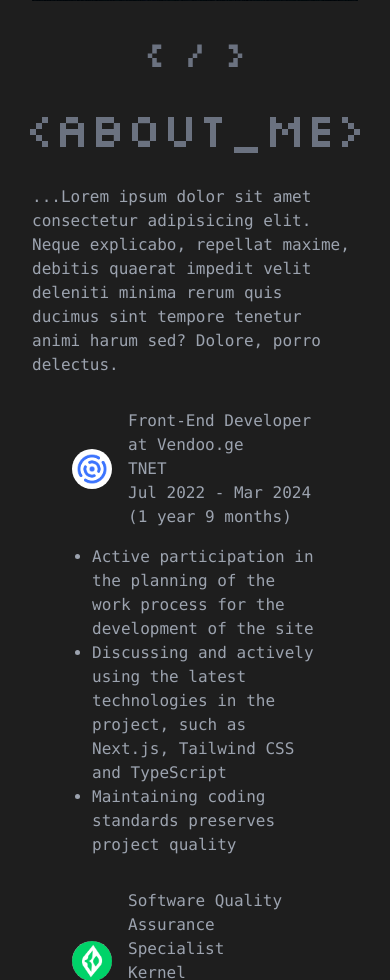
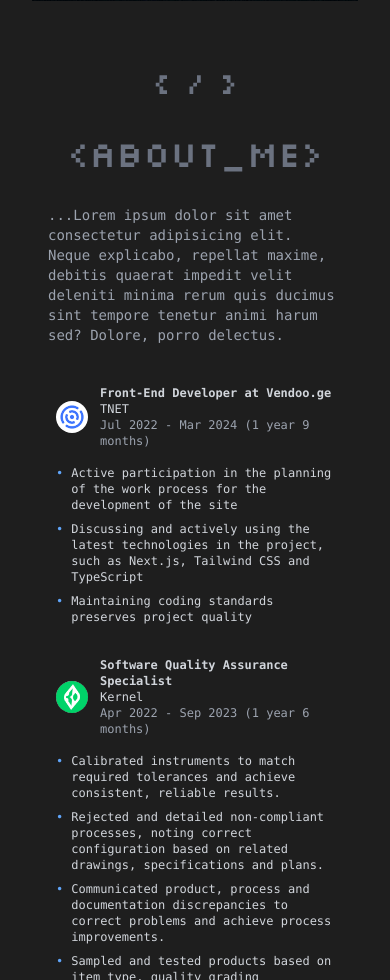
Before and after one commit to zura445/portfolio, a React (Vite) app: page / in a window 390 px wide. Shown: the part 1020-2000 px from the top of the page. Built offline with nearby package versions, Linux system fonts and the light colour scheme.

Commit message:
add animation

```diff
--- a/src/components/AboutMe.tsx
+++ b/src/components/AboutMe.tsx
@@ -1,58 +1,72 @@
-import { useState } from "react";
+import React, { useState, useRef, useEffect } from "react";
 import jobsData from "../../src/jobsData.json";
 
+interface Job {
+  logo: string;
+  title: string;
+  company: string;
+  duration: string;
+  responsibilities: string[];
+}
+
 function AboutMe() {
-  const { jobs } = jobsData;
+  const { jobs } = jobsData as { jobs: Job[] };
   const [showAll, setShowAll] = useState(false);
+  const [contentHeight, setContentHeight] = useState("0px");
+  const contentRef = useRef<HTMLDivElement>(null);
 
-  const visibleJobs = showAll ? jobs : jobs.slice(0, 2);
+  useEffect(() => {
+    if (contentRef.current) {
+      setContentHeight(
+        showAll ? `${contentRef.current.scrollHeight}px` : "0px"
+      );
+    }
+  }, [showAll]);
 
   const toggleJobsVisibility = () => {
     setShowAll(!showAll);
   };
 
   return (
-    <div>
-      <div className="flex justify-center text-4xl mt-8 text-gray-500">
+    <div className="px-4 sm:px-6 lg:px-8 py-8">
+      <div className="flex justify-center text-3xl sm:text-4xl mt-8 text-gray-500">
         {"{ "}/{" }"}
       </div>
-      <div className="flex justify-center text-5xl md:text-8xl mt-8 text-gray-500">
+      <div className="flex justify-center text-4xl sm:text-5xl md:text-8xl mt-8 text-gray-500">
         {"<"}About_me{">"}
       </div>
-      <p className="m-auto pt-8 max-w-[800px] text-gray-400 font-mono">
+      <p className="m-auto pt-8 max-w-[800px] text-sm sm:text-base text-gray-400 font-mono">
         ...Lorem ipsum dolor sit amet consectetur adipisicing elit. Neque
         explicabo, repellat maxime, debitis quaerat impedit velit deleniti
         minima rerum quis ducimus sint tempore tenetur animi harum sed? Dolore,
         porro delectus.
       </p>
-      <div className="grid grid-cols-1 md:grid-cols-2 gap-8 px-10 mt-8">
-        {visibleJobs.map((job, index) => (
-          <div key={index} className="flex flex-col">
-            <div className="flex items-center mb-4">
-              <img
-                src={job.logo}
-                alt={`${job.company}-logo`}
-                className="rounded-full w-10 h-10"
-              />
-              <div className="ml-4 text-gray-400 font-mono	">
-                <p>{job.title}</p>
-                <p>{job.company}</p>
-                <p>{job.duration}</p>
-              </div>
-            </div>
-            <ul className="text-gray-400 list-disc pl-5 font-mono	">
-              {job.responsibilities.map((responsibility, respIndex) => (
-                <li key={respIndex}>{responsibility}</li>
-              ))}
-            </ul>
-          </div>
+      <div className="grid grid-cols-1 md:grid-cols-2 gap-4 mt-8">
+        {jobs.slice(0, 2).map((job, index) => (
+          <JobItem key={index} job={job} />
         ))}
       </div>
+
+      {jobs.length > 2 && (
+        <div
+          style={{ height: contentHeight }}
+          className="overflow-hidden transition-all duration-700 ease-in-out"
+        >
+          <div ref={contentRef}>
+            <div className="grid grid-cols-1 md:grid-cols-2 gap-4 mt-8">
+              {jobs.slice(2).map((job, index) => (
+                <JobItem key={index + 2} job={job} />
+              ))}
+            </div>
+          </div>
+        </div>
+      )}
+
       {jobs.length > 2 && (
         <div className="flex justify-center mt-8">
           <button
             onClick={toggleJobsVisibility}
-            className="bg-blue-500 hover:bg-blue-700 text-white py-2 px-4 rounded focus:outline-none"
+            className="bg-blue-500 hover:bg-blue-700 text-white py-2 px-4 rounded focus:outline-none transition-all duration-300"
           >
             {showAll ? "See less" : "See more"}
           </button>
@@ -62,4 +76,31 @@ function AboutMe() {
   );
 }
 
+function JobItem({ job }: { job: Job }) {
+  return (
+    <div className="flex flex-col p-2 rounded-lg">
+      <div className="flex items-center mb-4">
+        <img
+          src={job.logo}
+          alt={`${job.company}-logo`}
+          className="rounded-full w-8 h-8 sm:w-10 sm:h-10 flex-shrink-0"
+        />
+        <div className="ml-3 sm:ml-4 text-gray-300 font-mono text-xs sm:text-sm">
+          <p className="font-semibold">{job.title}</p>
+          <p>{job.company}</p>
+          <p className="text-gray-400">{job.duration}</p>
+        </div>
+      </div>
+      <ul className="text-gray-300 list-none pl-0 font-mono space-y-2 text-xs sm:text-sm">
+        {job.responsibilities.map((responsibility, respIndex) => (
+          <li key={respIndex} className="flex items-start mb-2 last:mb-0">
+            <span className="mr-2 flex-shrink-0 text-blue-400">•</span>
+            <span className="flex-grow break-words">{responsibility}</span>
+          </li>
+        ))}
+      </ul>
+    </div>
+  );
+}
+
 export default AboutMe;
```
